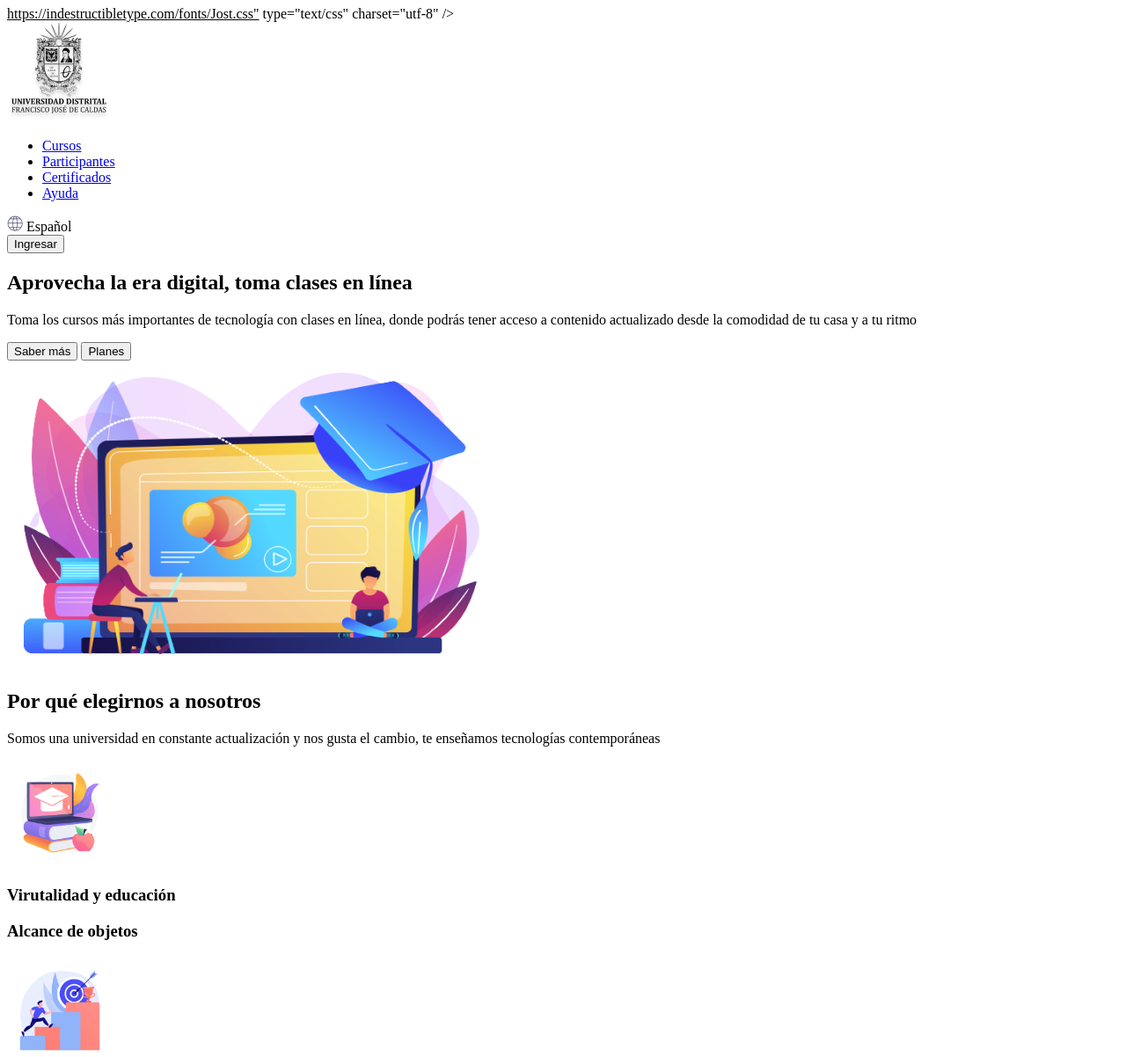
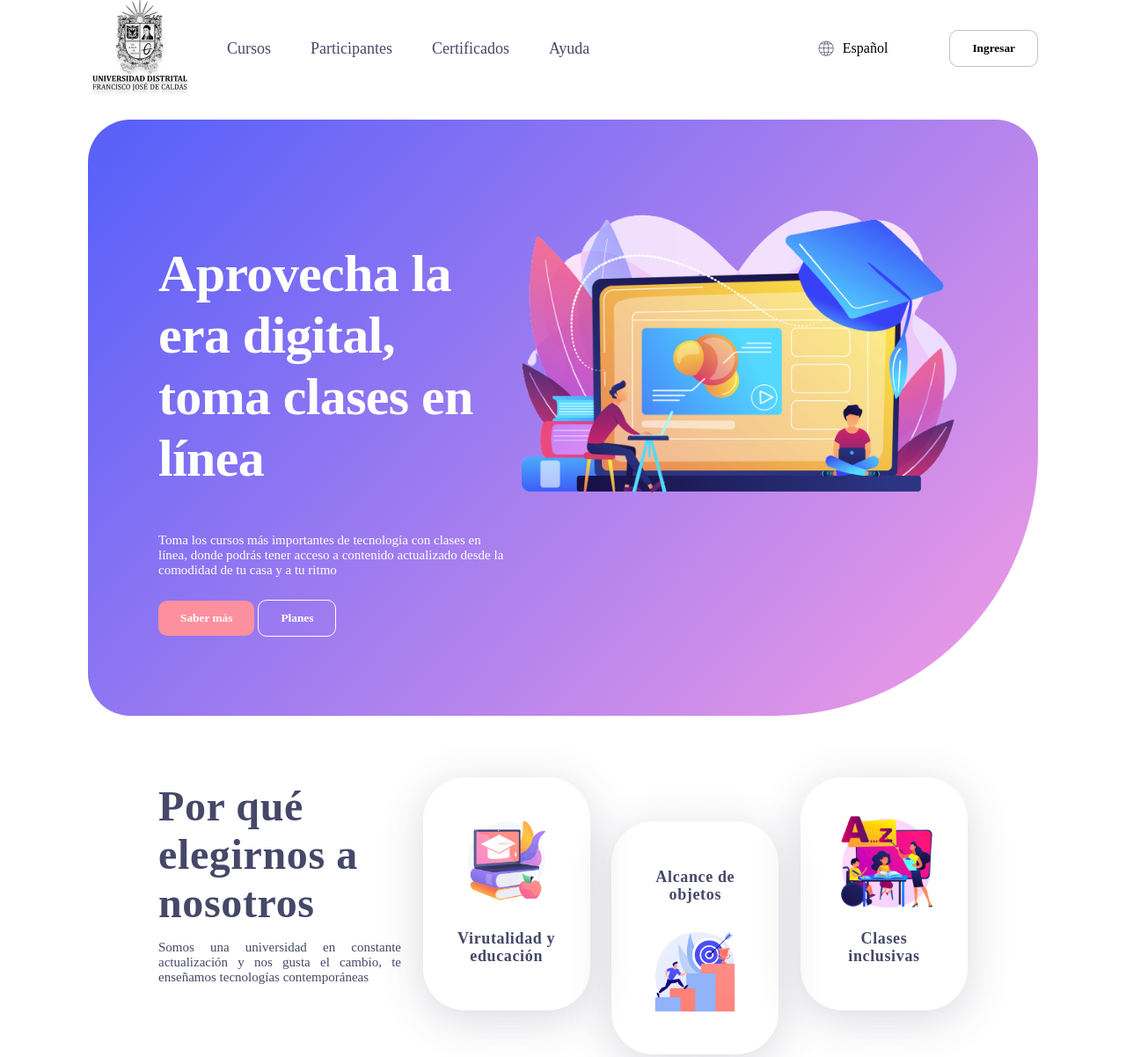
Before and after one commit to 0m4rP/taller-9-full-stack, a plain HTML site: page Punto-1-3/index.html in a window 1280 px wide. Shown: the part 1-1203 px from the top of the page at 88% size. Drawn offline with Linux system fonts and the light colour scheme; a web font is replaced by a local one.

Commit message:
Final de la página

```diff
--- a/Punto-1-3/index.html
+++ b/Punto-1-3/index.html
@@ -5,12 +5,13 @@
     <meta http-equiv="X-UA-Compatible" content="IE=edge">
     <meta name="viewport" content="width=device-width, initial-scale=1.0">
     <title>Document</title>
-    <link rel="stylesheet" href="<a href="https://indestructibletype.com/fonts/Jost.css%22" rel="nofollow"><u>https://indestructibletype.com/fonts/Jost.css"</u></a> type="text/css" charset="utf-8" />
+    <link rel="stylesheet" href="https://indestructibletype.com/fonts/Jost.css" type="text/css" charset="utf-8" />
     <link rel="stylesheet" href="./styles/global-styles.css">
     <link rel="stylesheet" href="./styles/header-styles.css">
     <link rel="stylesheet" href="./styles/banner-styles.css">
     <link rel="stylesheet" href="./styles/section-1-styles.css">
     <link rel="stylesheet" href="./styles/section-2-styles.css">
+    <link rel="stylesheet" href="./styles/footer-styles.css">
 </head>
 <body>
     <header>
@@ -68,7 +69,7 @@
                 >
                 <h3>Virutalidad y educación</h3>
             </div>
-            <div class="section-1_cards">
+            <div class="section-1_cards section-1_card-down">
                 <h3>Alcance de objetos</h3>
                 <img
                 src="./public/images/section1-goals.png"
@@ -99,7 +100,7 @@
                 >
             <div>
                 <h2>Brindamos herramientas para que tu aprendizaje</h2>
-                <h2>sea efectivo</h2>
+                <h2 class="section-2_sub-pink">sea efectivo</h2>
                 <p>
                     Las herramientas digitales son nuestras
                     aliadas aprovechamos cada una de estas para
@@ -111,7 +112,7 @@
         <div class="section-2_info">
             <div>
                 <h2>Educación pensando en</h2>
-                <h2>Objetivos alcanzados</h2>
+                <h2 class="section-2_sub-pink">Objetivos alcanzados</h2>
                 <p>
                     Es importante para nosotros que las
                     metas de cada uno de nuestros estudiantes
@@ -129,7 +130,8 @@
         </section>
 
         <footer id="footer">
-        <div><img
+        <div class="footer_info">
+            <img
                 src="./public/images/footer-logo.png"
                 alt="footer-logo"
                 width="200px"
@@ -147,7 +149,7 @@
                         placeholder="correo electronico"
                     >
 
-                    <button>Subscribirse</button>
+                    <button class="button-pink">Subscribirse</button>
                 </form>
             </div>
         </div>
@@ -161,7 +163,7 @@
                 <tr>
                     <td><a href="">Moodle</a></td>
                     <td><a href="">Cómo obtener mis certificados</a></td>
-                    <td>U</td>
+                    <td>+(57) 680 80 80</td>
                 </tr>
                 <tr>
                     <td><a href="">Planestic</a></td>
--- a/Punto-1-3/styles/banner-styles.css
+++ b/Punto-1-3/styles/banner-styles.css
@@ -0,0 +1,42 @@
+/* ESTILOS DEL BANNER */
+
+#banner {
+    display: flex;
+    margin: 25px 100px;
+    padding: 90px 80px;
+    background: linear-gradient(313.18deg, #EE9AE5 3.28%, #5961F9 97.04%);
+    border-radius: 48px 48px 300px 48px;
+}
+
+h1 {
+    font-family: 'Jost';
+    font-size: 60px;
+    font-weight: 600;
+    color: #fff;
+    line-height: 70px;
+    letter-spacing: -0.64px;
+}
+
+#banner p {
+    color: #fff;
+    margin: 25px 0px;
+}
+
+.banner-white {
+    background: transparent;
+    color: #fff;
+    border: 1px solid #fff;
+    padding: 12px 35px;
+}
+
+.button-orange {
+    background-color: #FD909E;
+    color: #fff;
+    border: none;
+}
+
+.button-white {
+    background-color: transparent;
+    color: white;
+    border: 1px solid #fff;
+}
--- /dev/null
+++ b/Punto-1-3/styles/footer-styles.css
@@ -0,0 +1,51 @@
+#footer {
+    display: flex;
+    justify-content: space-between;
+    align-items: center;
+
+    margin-top: 120px;
+    padding: 20px 100px;
+    background-color: #010851;
+    color: #fff;
+}
+
+.footer_info {
+    width: 35%;
+}
+
+input {
+    width: 220px;
+    padding: 13px 20px;
+    border-radius: 10px;
+    border: none;
+    background-color: #45486899;
+    margin-right: -15px;
+}
+
+.button-pink {
+    background-color: #ED80fd;
+    color: #fff;
+    border: none;
+}
+
+table {
+    font-family: 'Jost';
+    text-align: left;
+
+}
+
+tr {
+    height: 40px;
+}
+
+th {
+    height: 80px;
+}
+
+td {
+    padding-right: 50px;
+}
+
+td a {
+    color: #fff;
+}
--- a/Punto-1-3/styles/global-styles.css
+++ b/Punto-1-3/styles/global-styles.css
@@ -0,0 +1,39 @@
+/* ESTILOS GLOBALES*/
+body {
+    margin: 0px;
+}
+
+a {
+    font-family: 'Jost';
+    font-size: 18px;
+}
+
+button {
+    padding: 12px 25px;
+    font-family: 'Jost';
+    font-weight: bold;
+    border-radius: 10px;
+    cursor: pointer;
+}
+
+p {
+    font-family: 'Jost';
+    font-size: 15px;
+    font-weight: 300;
+}
+
+.banner-orange {
+    margin-right: 10px;
+    background-color: #FD909E;
+    color: #fff;
+    border: none;
+}
+
+h2 {
+    margin: 5px 0px;
+    color: #454868;
+    font-family: 'Jost';
+    font-size: 48px;
+    line-height: 55px;
+    letter-spacing: 0.64px;
+}
--- a/Punto-1-3/styles/header-styles.css
+++ b/Punto-1-3/styles/header-styles.css
@@ -0,0 +1,44 @@
+/*estilos header*/
+
+header {
+    display: flex;
+    justify-content: space-between;
+    margin: 0px 100px;
+}
+
+.header_navigation {
+    display: flex;
+    align-items: center;
+
+}
+
+.header_navigation nav ul {
+    display: flex;
+    gap: 45px;
+    list-style: none;
+}
+
+.header_navigation nav ul li a {
+    text-decoration: none;
+    color: #454868;
+}
+
+.header_settings {
+    display: flex;
+    align-items: center;
+    gap: 70px;
+}
+
+.header_settings div {
+    display: flex;
+    align-items: center;
+    gap: 10px;
+    font-family: 'Jost';
+    font-size: 16px;
+    font-weight: 400;
+}
+
+.header_settings button {
+    background-color:  transparent;
+    border: 1px solid #45486854;
+}
--- a/Punto-1-3/styles/section-1-styles.css
+++ b/Punto-1-3/styles/section-1-styles.css
@@ -0,0 +1,47 @@
+/*ESTILOS SECTION-1*/
+
+#section-1 {
+    display: flex;
+    justify-content: space-between;
+    margin: 50px 100px;
+    padding:  20px 80px;
+}
+
+.section-1_info {
+    width: 30%;
+}
+
+
+.section-1_info p {
+    color: #454868;
+    text-align: justify;
+}
+
+.section-1_cards {
+    display: flex;
+    flex-direction: column;
+    justify-content: space-between;
+    align-items: center;
+    width: min-content;
+
+    height: 195px;
+    border-radius: 48px;
+    box-shadow: 0px 10px 50px #45486833;
+    padding: 35px;
+    text-align: center;
+}
+
+.section-1_card-down {
+    margin-top: 50px;
+}
+
+.section-1_cards h3 {
+    font-family: 'Jost';
+    color: #454868;
+    font-size: 18px;
+    letter-spacing: 0.64px;
+    line-height: 20px;
+
+
+    text-align: center;
+}
--- a/Punto-1-3/styles/section-2-styles.css
+++ b/Punto-1-3/styles/section-2-styles.css
@@ -0,0 +1,14 @@
+#section-2 {
+    padding: 20px 180px;
+    background: #ed80fd26;
+}
+
+.section-2_info {
+    display: flex;
+    gap: 35px;
+    margin: 70px 0px;
+}
+
+.section-2_sub-pink {
+    color: #ed80fd;
+}
```
